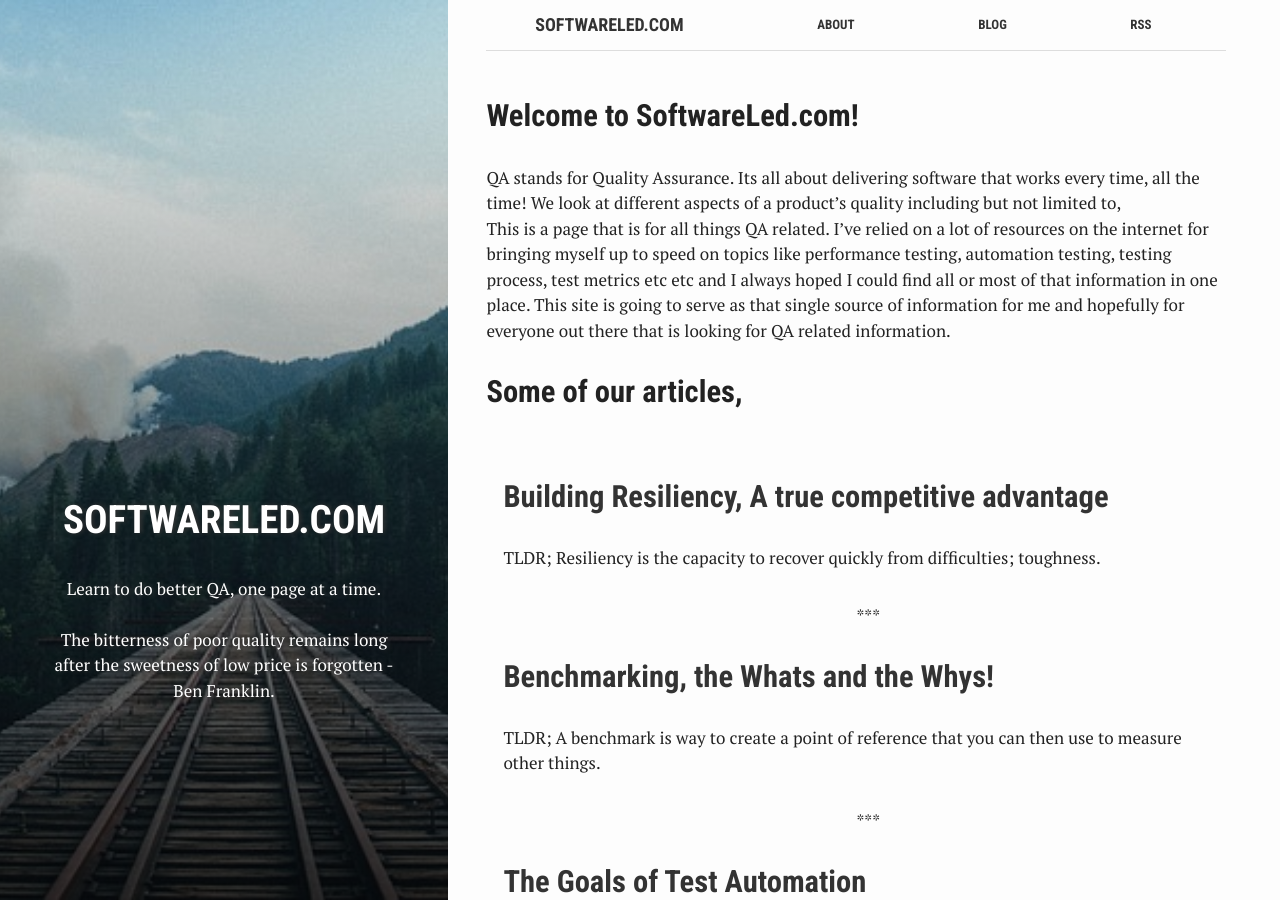
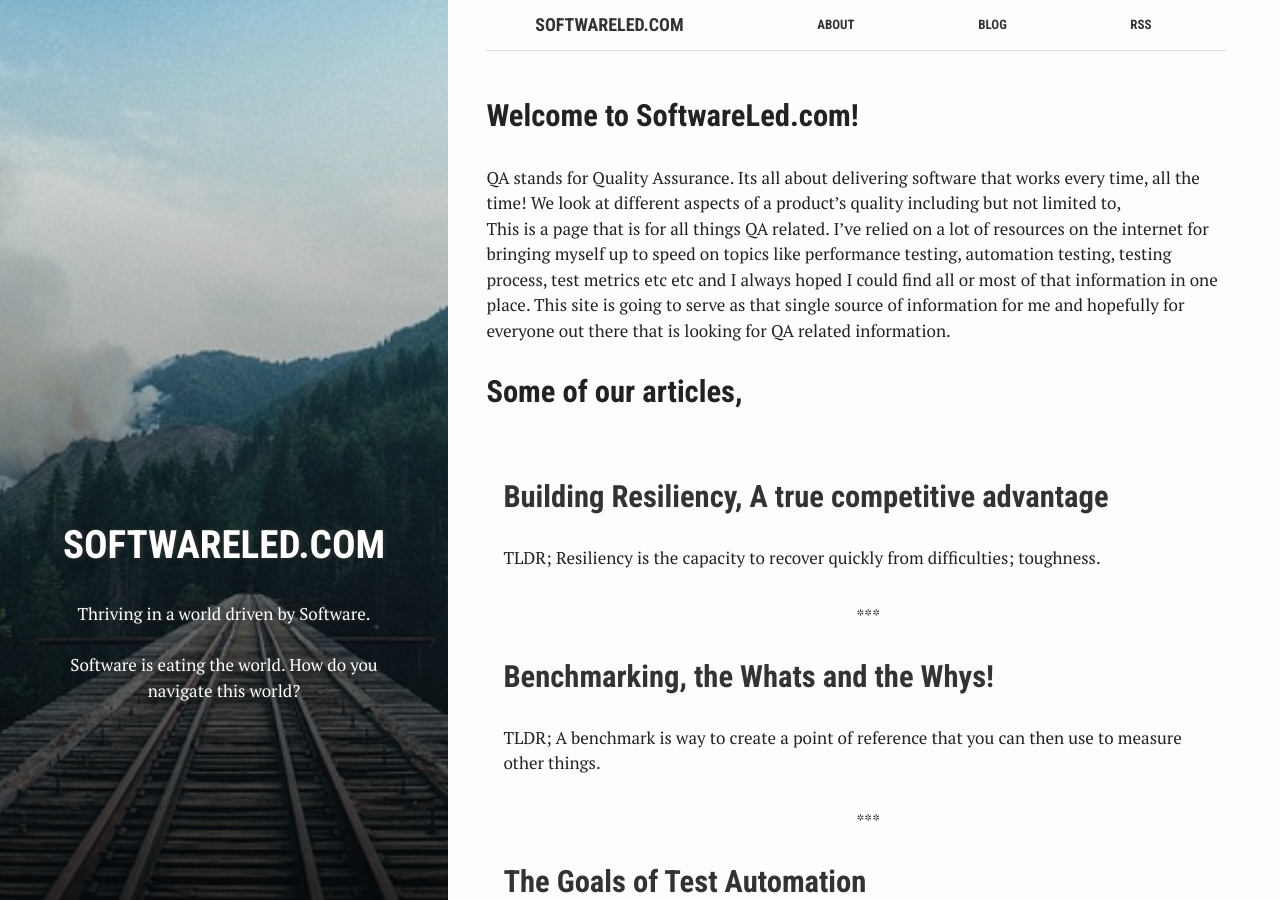
Before and after one commit to qapage/qapage.github.io, a Jekyll site: the page built from index.html, in a window 1280 px wide and 900 px high. Built offline with Jekyll 4.4.1, drawn with Linux system fonts in a browser that asks for light colours.

```diff
--- a/index.html
+++ b/index.html
@@ -1,9 +1,9 @@
 ---
 bg: "rails.jpg"
 layout: default
-crawlertitle: "The QA Page"
+crawlertitle: "SoftwareLed.com"
 title: "SoftwareLed.com"
-summary: "Learn to do better QA, one page at a time. <br> <br> The bitterness of poor quality remains long after the sweetness of low price is forgotten - Ben Franklin."
+summary: "Thriving in a world driven by Software. <br> <br> Software is eating the world. How do you navigate this world?"
 ---
 
 <h2 class="post-title"> Welcome to SoftwareLed.com!</h2>
```
